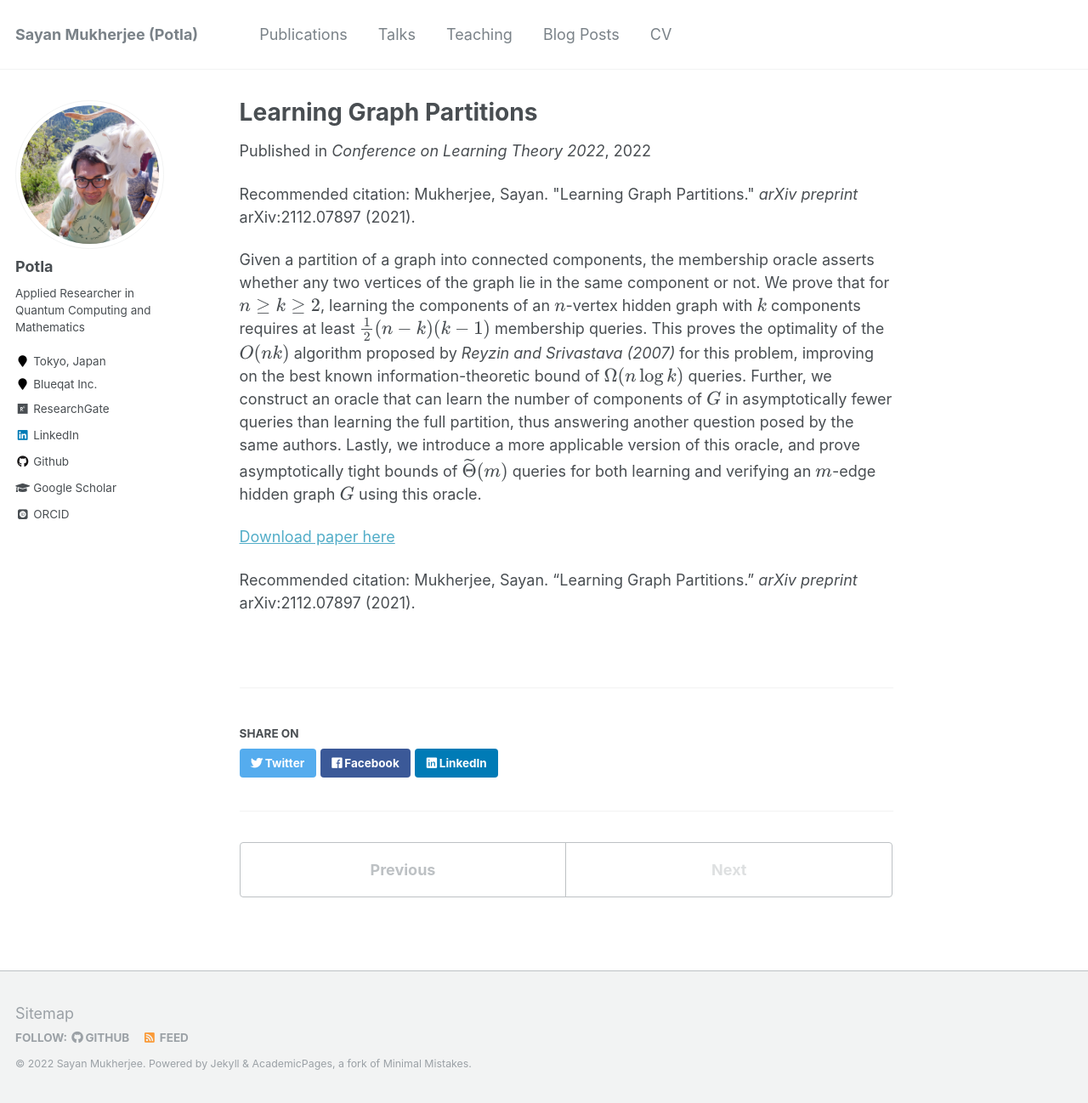
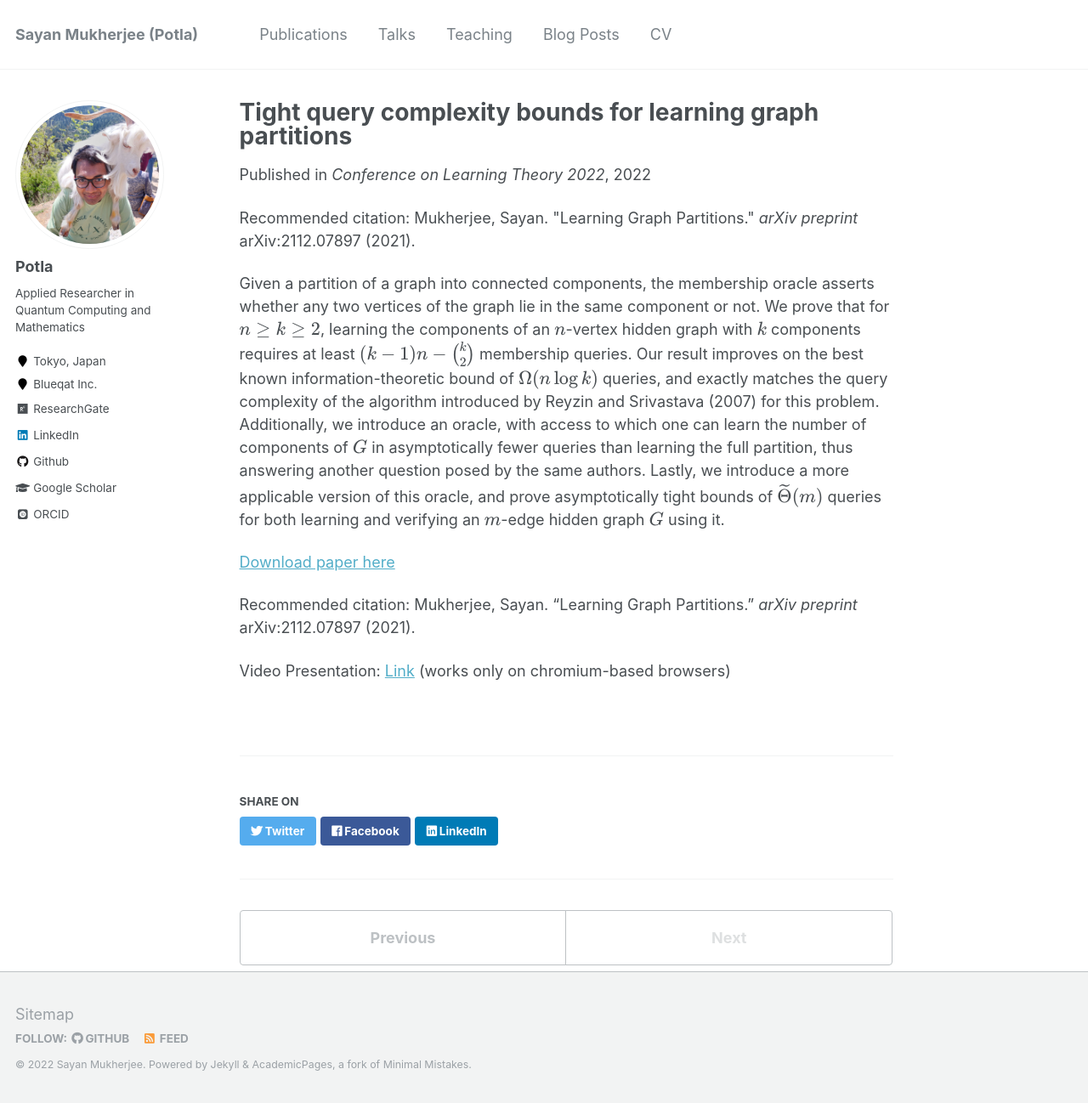
Before and after one commit to Potla1995/potla1995.github.io, a Jekyll site: the page built from _publications/2022-07-02-graphPartitionLearning.md, in a window 1280 px wide and 1298 px high. Shown: the whole window at 85% size. Built offline with Jekyll 4.4.1, drawn with Linux system fonts in a browser that asks for light colours; some web fonts are replaced; formulas are drawn with MathJax 3.

Commit message:
Add COLT talk link

```diff
--- a/_publications/2022-07-02-graphPartitionLearning.md
+++ b/_publications/2022-07-02-graphPartitionLearning.md
@@ -1,5 +1,5 @@
 ---
-title: "Learning Graph Partitions"
+title: "Tight query complexity bounds for learning graph partitions"
 collection: publications
 permalink: /publication/graphPartitionLearning
 excerpt: 'Tight query complexity bounds for learning graph partitions.'
@@ -8,16 +8,14 @@ venue: 'Conference on Learning Theory 2022'
 paperurl:
 citation: 'Mukherjee, Sayan. "Learning Graph Partitions." <i>arXiv preprint</i> arXiv:2112.07897 (2021).'
 ---
-Given a partition of a graph into connected components, the membership oracle asserts whether any
-two vertices of the graph lie in the same component or not. We prove that for $n \ge k \ge 2$, learning the
-components of an $n$-vertex hidden graph with $k$ components requires at least $\frac12 (n − k)(k − 1)$ membership
-queries. This proves the optimality of the $O(nk)$ algorithm proposed by _Reyzin and Srivastava (2007)_ for
-this problem, improving on the best known information-theoretic bound of $\Omega(n \log k)$ queries. Further,
-we construct an oracle that can learn the number of components of $G$ in asymptotically fewer queries
-than learning the full partition, thus answering another question posed by the same authors. Lastly, we
-introduce a more applicable version of this oracle, and prove asymptotically tight bounds of  $\widetilde \Theta(m)$ queries
-for both learning and verifying an $m$-edge hidden graph $G$ using this oracle.
+Given a partition of a graph into connected components, the membership oracle asserts whether any two vertices of the graph lie in the same component or not.
+We prove that for $n\ge k\ge 2$, learning the components of an $n$-vertex hidden graph with $k$ components requires at least $(k-1)n-\binom k2$ membership queries.
+Our result improves on the best known information-theoretic bound of $\Omega(n\log k)$ queries, and exactly matches the query complexity of the algorithm introduced by Reyzin and Srivastava (2007) for this problem.
+Additionally, we introduce an oracle, with access to which one can learn the number of components of $G$ in asymptotically fewer queries than learning the full partition, thus answering another question posed by the same authors.
+Lastly, we introduce a more applicable version of this oracle, and prove asymptotically tight bounds of $\widetilde\Theta(m)$ queries for both learning and verifying an $m$-edge hidden graph $G$ using it.
 
 [Download paper here](/files/graphPartitionLearning.pdf)
 
 Recommended citation: Mukherjee, Sayan. "Learning Graph Partitions." <i>arXiv preprint</i> arXiv:2112.07897 (2021).
+
+Video Presentation: [Link](https://recorder-v3.slideslive.com/#/share?share=67452&s=38c27581-0819-43de-afde-241b948c717f) (works only on chromium-based browsers)
```
Also changed, not shown: _talks/2022-07-02-COLT.md (+2 -0 lines).
